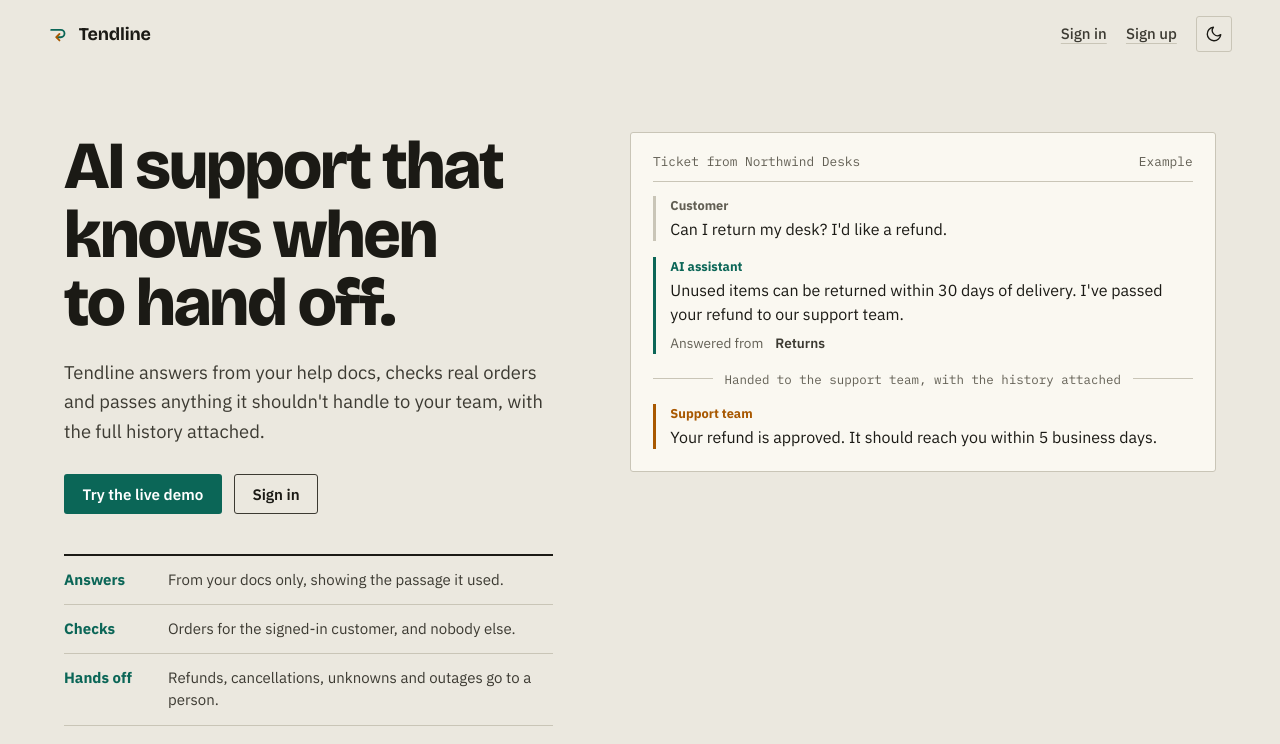
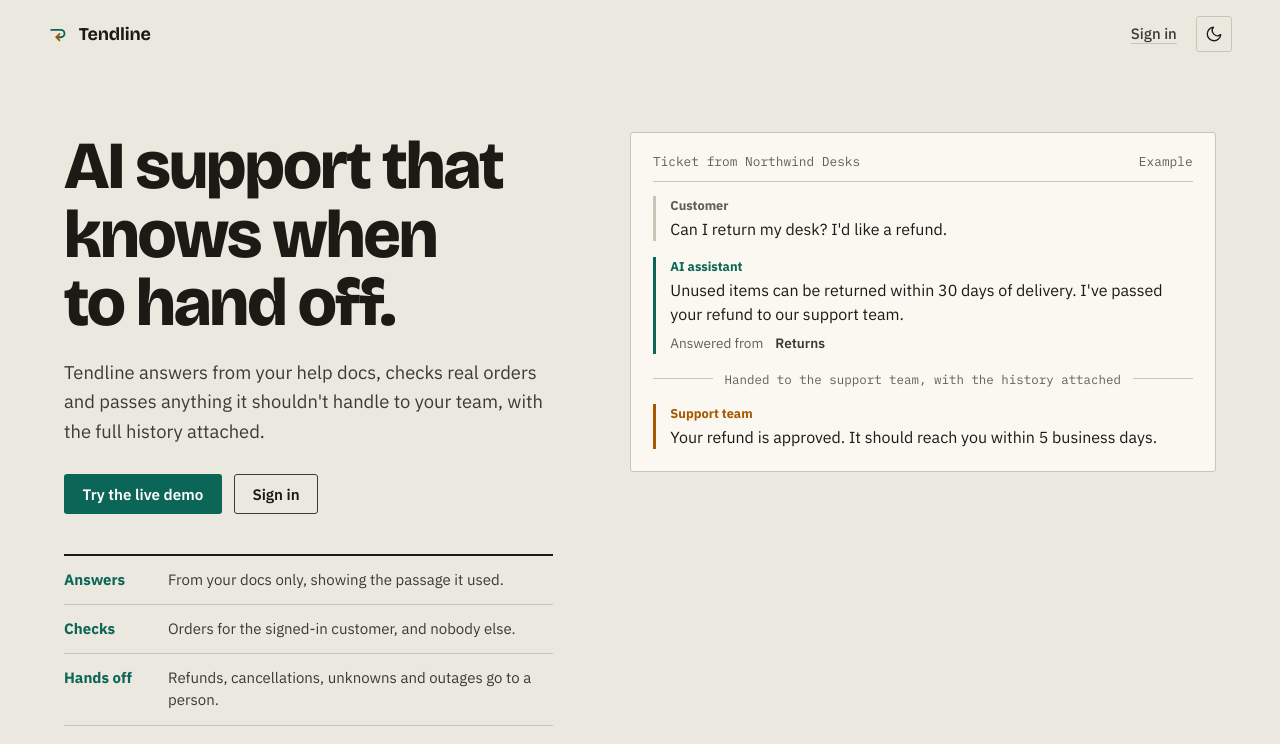
Before and after one commit to ahmad-zaman123/Tendline, a React (Vite) app in the folder Frontend/: page / in a window 1280 px wide. Shown: the top 744 px of the page. Built offline with nearby package versions, Linux system fonts and the light colour scheme; no server answers.

Commit message:
Remove the Sign up link from the landing header

```diff
--- a/Frontend/src/pages/Landing.jsx
+++ b/Frontend/src/pages/Landing.jsx
@@ -12,7 +12,6 @@ export default function Landing() {
         <Brand />
         <nav className="landing-nav-links" aria-label="Primary">
           <Link to="/login" className="link-btn">Sign in</Link>
-          <Link to="/login" state={{ register: true }} className="link-btn">Sign up</Link>
           <ThemeToggle />
         </nav>
       </header>
```
